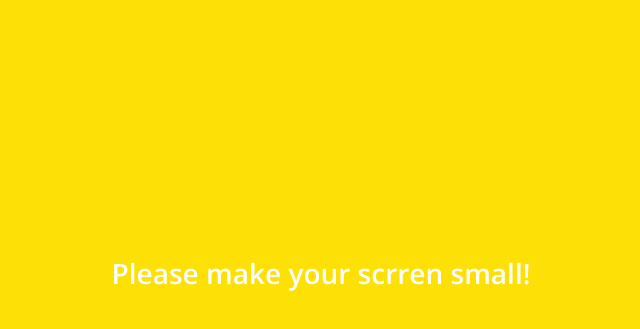
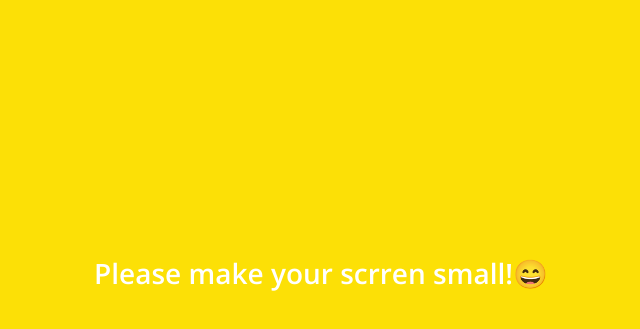
Before and after one commit to teapotsoup/kakaotalkv2.1, a plain HTML site: page find.html in a window 1280 px wide. Shown: the part 127-456 px from the top of the page, without its empty margins (319-959 px from the left). Drawn offline with nearby package versions, Linux system fonts and the light colour scheme.

Commit message:
addemoji
😄

```diff
--- a/find.html
+++ b/find.html
@@ -121,7 +121,7 @@
       </ul>
     </nav>
     <div class="bigScreen">
-      <span class="bigScreen__Text">Please make your scrren small!</span>
+      <span class="bigScreen__Text">Please make your scrren small!😄</span>
     </div>
   </body>
 </html>
```
Also changed, not shown: friends.html (+1 -1 lines), index.html (+1 -1 lines), more.html (+1 -1 lines), settings.html (+1 -1 lines).
